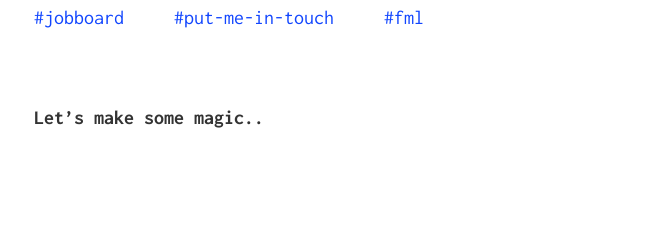
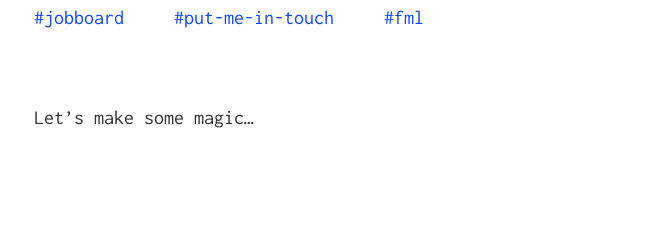
Before and after one commit to pzync/betterIndia, a Jekyll site: the page built from index.md, in a window 1280 px wide. Shown: the part 1451-1681 px from the top of the page, without its empty margins (306-970 px from the left). Built offline with Jekyll 4.4.1, drawn with Linux system fonts in a browser that asks for light colours.

```diff
--- a/index.md
+++ b/index.md
@@ -49,4 +49,4 @@ You'll find lots of such channels in this community:
 
 &nbsp;
 
-**Let's make some magic..**
+Let's make some magic...
```
